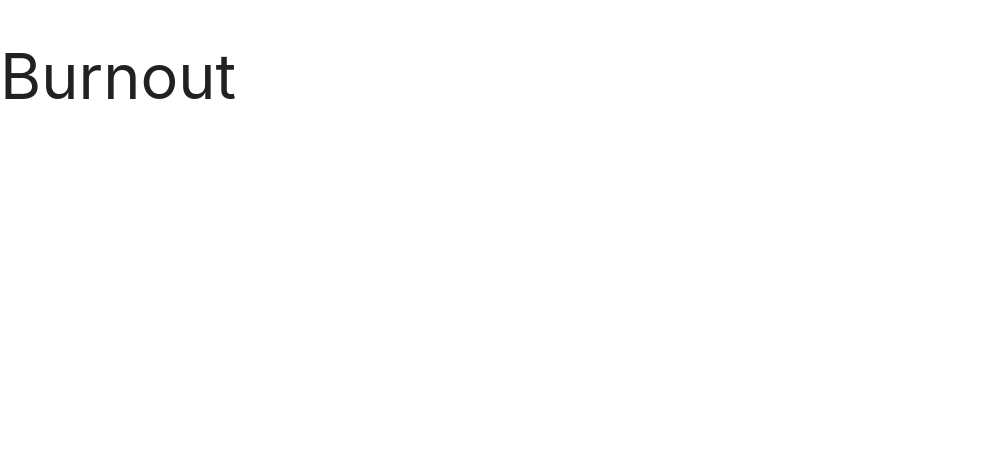
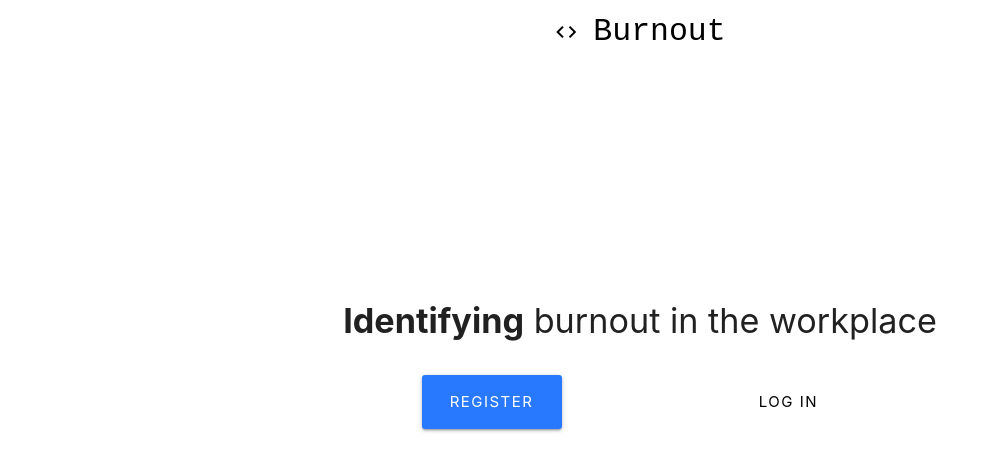
Before and after one commit to JD-Kelly/burnout, a React (Create React App) app in the folder client/: page / in a window 1280 px wide. Shown: the top 470 px of the page, without its empty margins (0-994 px from the left). Built offline with nearby package versions, Linux system fonts and the light colour scheme.

Commit message:
adds landing and navbar components

```diff
--- a/client/src/App.js
+++ b/client/src/App.js
@@ -1,14 +1,20 @@
 import React, { Component } from "react";
 import './App.css';
+import { BrowserRouter as Router, Route } from "react-router-dom";
+
+
+import Navbar from "./components/layout/Navbar";
+import Landing from "./components/layout/Landing";
 
 class App extends Component  {
   render() {
   return (
-    <div className="App">
-      <h1>
-        Burnout
-      </h1>
+    <Router>
+      <div className="App">
+      <Navbar />
+      <Landing />
     </div>
+    </Router>
   );
  }
 }
--- /dev/null
+++ b/client/src/components/layout/Landing.js
@@ -0,0 +1,46 @@
+import React, { Component } from "react";
+import { Link } from "react-router-dom";
+
+class Landing extends Component {
+  render() {
+    return (
+      <div style={{ height: "75vh" }} className="container valign-wrapper">
+        <div className="row">
+          <div className="col s12 center-align">
+            <h4>
+              <b>Identifying</b> burnout in the workplace{" "}
+            </h4>
+            <br />
+            <div className="col s6">
+              <Link
+                to="/register"
+                style={{
+                  width: "140px",
+                  borderRadius: "3px",
+                  letterSpacing: "1.5px"
+                }}
+                className="btn btn-large waves-effect waves-light hoverable blue accent-3"
+              >
+                Register
+              </Link>
+            </div>
+            <div className="col s6">
+              <Link
+                to="/login"
+                style={{
+                  width: "140px",
+                  borderRadius: "3px",
+                  letterSpacing: "1.5px"
+                }}
+                className="btn btn-large btn-flat waves-effect white black-text"
+              >
+                Log In
+              </Link>
+            </div>
+          </div>
+        </div>
+      </div>
+    );
+  }
+}
+export default Landing;
--- a/client/components/layout/Navbar.js
+++ b/client/src/components/layout/Navbar.js
@@ -13,7 +13,7 @@
                         className="col s5 brand-logo center black-text"
                         >
                             <i className="material-icons">code</i>
-                            MERN
+                            Burnout
                         </Link>
                     </div>
                 </nav>
```
Also changed, not shown: client/components/layout/Landing.js (deleted).
